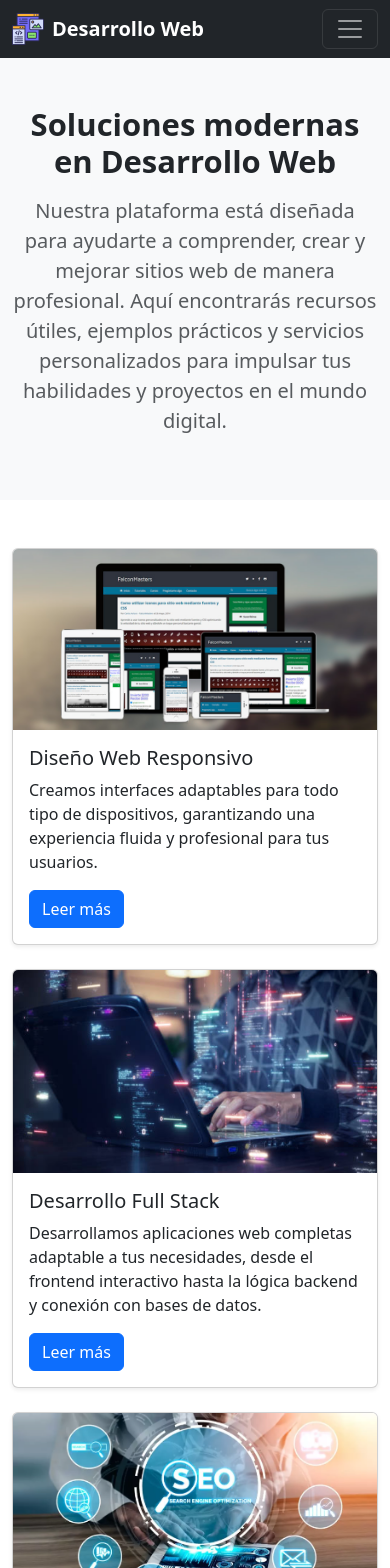
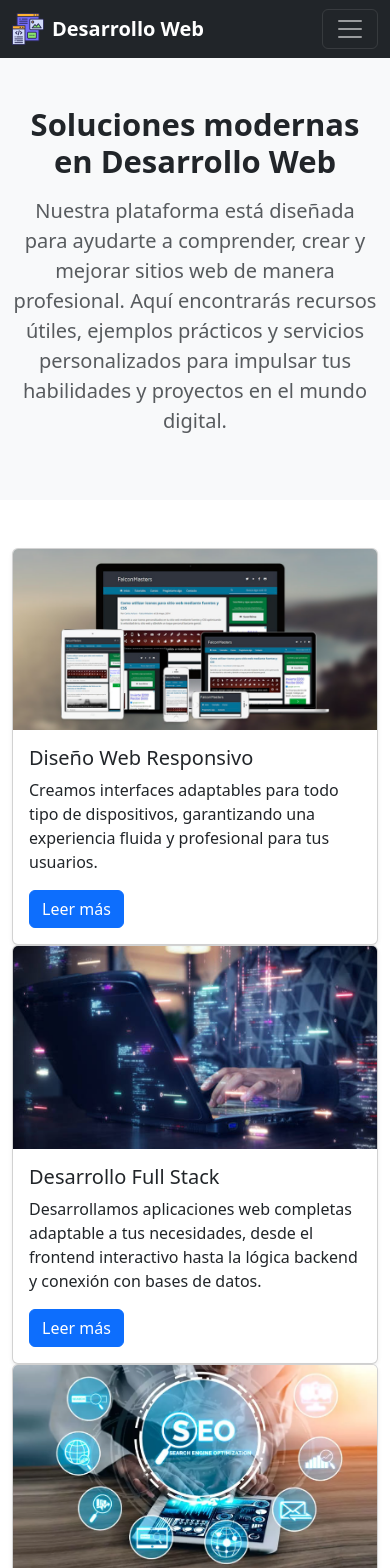
Before and after one commit to WEHL1993/diseno-responsive, a React (Vite) app: page / in a window 390 px wide. Shown: the top 1568 px of the page. Built offline with nearby package versions, Linux system fonts and the light colour scheme.

Commit message:
Modifique las tarjetas para que se hagan responsivas

```diff
--- a/src/components/Section.tsx
+++ b/src/components/Section.tsx
@@ -27,22 +27,20 @@ function Section() {
   return (
     <section className="py-5">
       <div className="container">
-      {/* <div className="container-fluid px-4"> */}
-        <div className="row g-4">
+        {/* Usamos .row (flex container de Bootstrap) + .card-col (tus breakpoints 600/1024) */}
+        <div className="row">
           {servicios.map((servicio, index) => (
-            <div key={index} className="col-12 col-md-6 col-lg-4">
+            <div key={index} className="card-col">
               <div className="card h-100 shadow-sm">
                 <img
-                    src={servicio.imagen}
-                    alt={servicio.titulo}
-                    className="card-img-top card-img-fixed"
-                  />
+                  src={servicio.imagen}
+                  alt={servicio.titulo}
+                  className="card-img-top card-img-fixed"
+                />
                 <div className="card-body">
                   <h5 className="card-title">{servicio.titulo}</h5>
                   <p className="card-text">{servicio.texto}</p>
-                  <a href="#" className="btn btn-primary">
-                    Leer más
-                  </a>
+                  <a href="#" className="btn btn-primary">Leer más</a>
                 </div>
               </div>
             </div>
```
